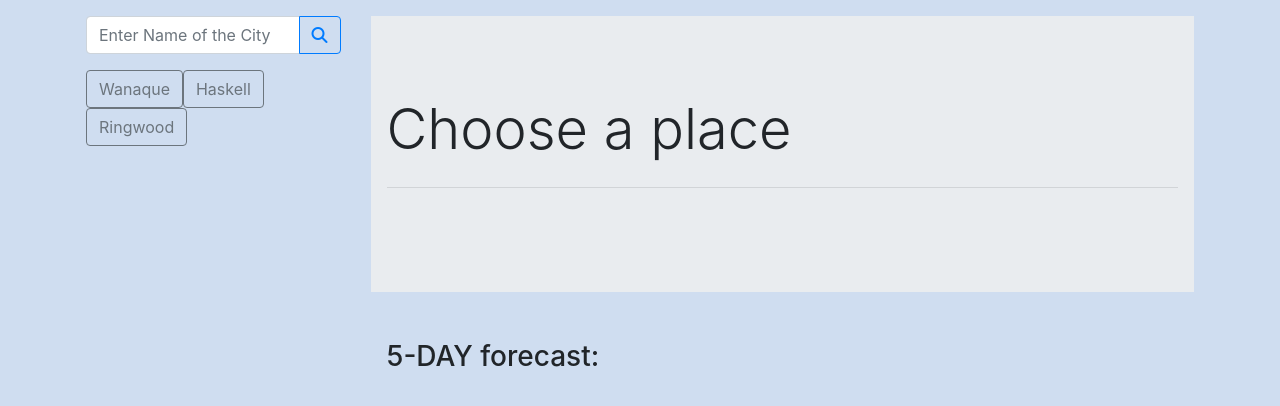
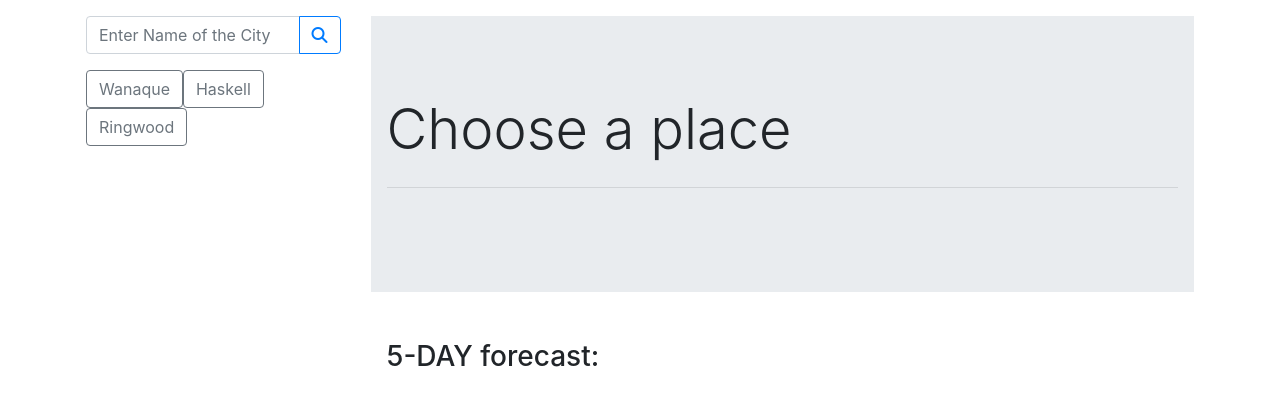
Before and after one commit to nata-stelmakh/Weather, a plain HTML site: page index.html in a window 1280 px wide. Drawn offline with nearby package versions, Linux system fonts and the light colour scheme.

Commit message:
fixed background color

```diff
--- a/style.css
+++ b/style.css
@@ -1,5 +1,5 @@
 body{
-    background-color:rgb(207, 221, 240)
+    background-color:white;
 
 }
 
```
